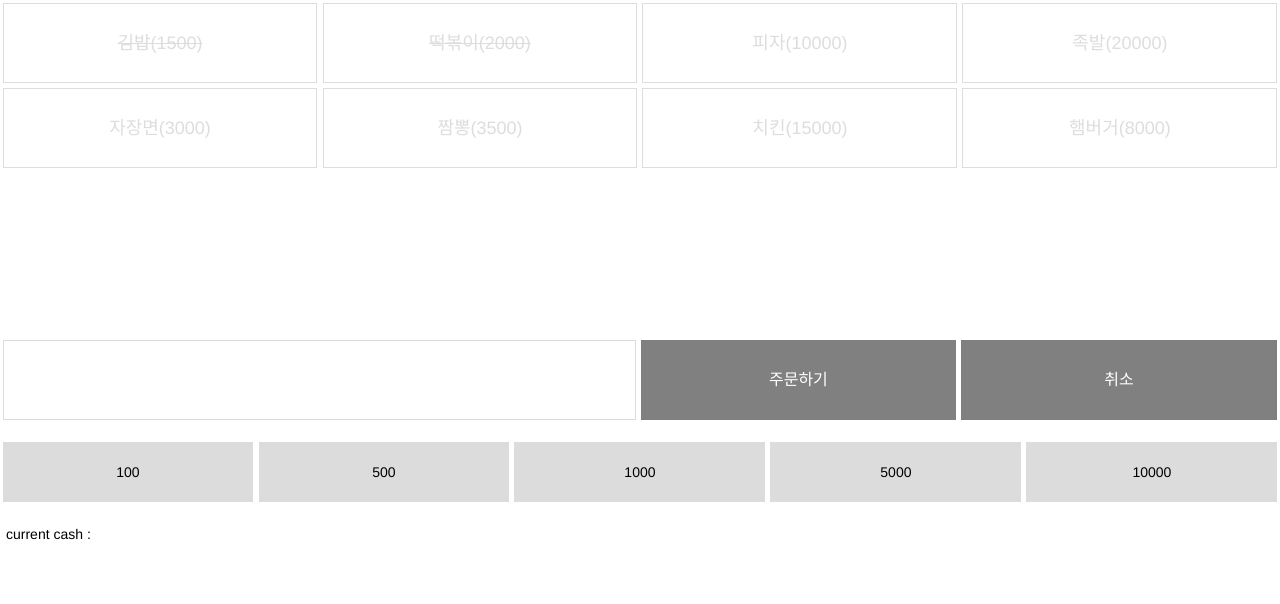
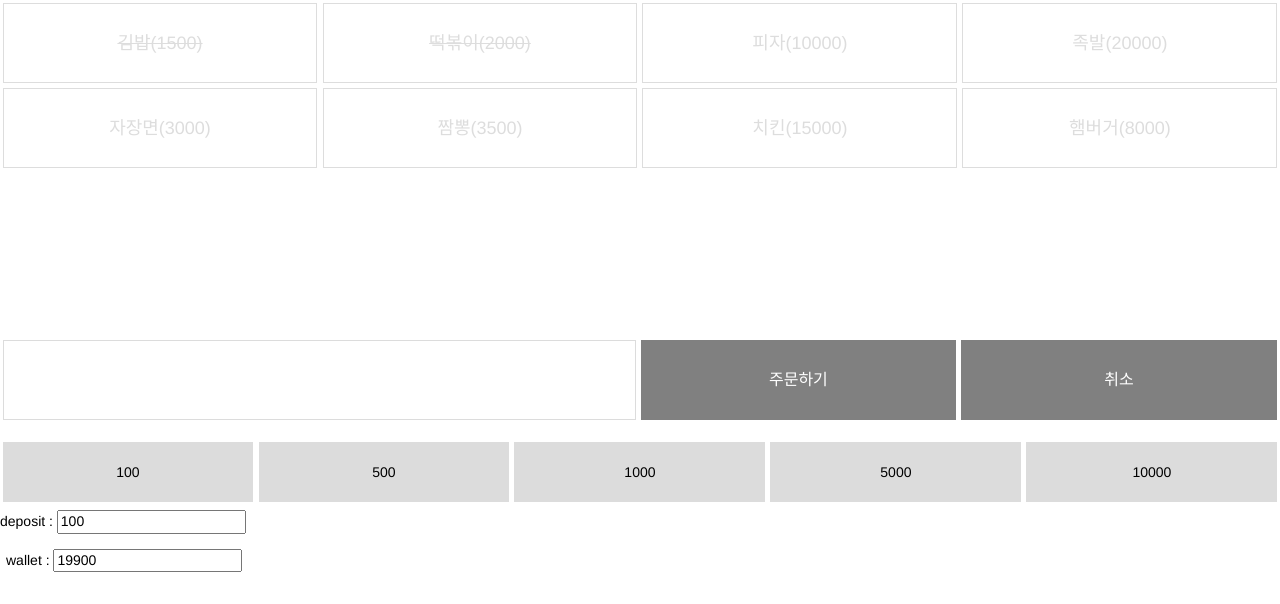
Before and after one commit to chj1768/new_kiosk, a website: page index.html in a window 1280 px wide. Both pictures are taken after a click on the item "100". Drawn offline with nearby package versions, Linux system fonts and the light colour scheme.

Commit message:
내 지갑 금액 뷰 추가

```diff
--- a/index.html
+++ b/index.html
@@ -30,10 +30,14 @@
 	    			<li class="cash" value=5000>5000</li>
 	    			<li class="cash" value=10000>10000</li>
     			</ul>
-    			<div id="currrent_cash">
-    				current cash :
-    				<input type="text" id="wallet" value="" readonly="true" />
+    			<div id="deposit_wrap">
+    				deposit :
+    				<input type="text" id="deposit" value="" readonly="true" />
     			</div>
+                <div id="wallet_wrap">
+                    wallet :
+                    <input type="text" id="wallet" value="" readonly="true" />
+                </div>
     		</div>
     	</div>
     </body>
--- a/js/app.js
+++ b/js/app.js
@@ -1,8 +1,9 @@
 
 function kiosk() {
 
-	var currentOrderBalance, currentOrderList, deposit, walletBalance, firstSoldOut, secondSoldOut;
+	var currentOrderBalance, currentOrderList, balance, walletBalance, firstSoldOut, secondSoldOut;
 	var menuList = Array.from( $( ".menu" ) );
+	var cashList = Array.from( $( ".cash" ) );
 
 	function randomizeMenu() {
 
@@ -21,16 +22,50 @@ function kiosk() {
   		menuList[ firstSoldOut ].className = 'soldout menu';
   		menuList[ secondSoldOut ].className = 'soldout menu';
   		menuList.forEach( item => {
-  			if( !item.className.includes( 'soldout' ) &&  item.value <= deposit ) {
+  			if( !item.className.includes( 'soldout' ) &&  item.value <= balance ) {
   				item.style.color = 'black';
           		item.style.cursor = 'pointer';
-  				item.onclick = this.addMenu.bind( this, item.textContent, item.value );
+  				//item.onclick = this.addMenu.bind( this, item.textContent, item.value );
   			}
-  			else if ( !item.className.includes( 'soldout' ) && item.value > deposit ) {
+  			else if ( !item.className.includes( 'soldout' ) && item.value > balance ) {
   				item.style.color = '#ddd';
           		item.style.cursor = 'not-allowed';
   			}
   		});
+
+  	};
+
+  	function deposit( data ) {
+
+  		if( data <= walletBalance ) {
+			balance += data;
+			walletBalance -= data;
+			renderDeposit( balance );
+			renderWallet( walletBalance );
+		}
+		else {
+			alert('돈이 없어요!');
+		}
+
+  	};
+
+  	function addClickListenerinCashList() {
+
+  		cashList.forEach( item => {
+	        item.onclick = deposit.bind( this, item.value );
+    	});
+
+  	};
+
+  	function renderDeposit( balance ) {
+
+  		$( "#deposit" ).val( balance );
+
+  	};
+
+  	function renderWallet( walletBalance ) {
+
+  		$( "#wallet" ).val( walletBalance );
 
   	};
 
@@ -41,7 +76,7 @@ function kiosk() {
 
 			currentOrderBalance =  isOrdering ? localStorage.getItem( "currentOrderBalance" ) : 0;
 			currentOrderList = isOrdering ? localStorage.getItem( "currentOrderList" ) : [];
-			deposit = isOrdering ? localStorage.getItem( "deposit" ) : 0;
+			balance = isOrdering ? localStorage.getItem( "balance" ) : 0;
 			walletBalance =  isOrdering ? localStorage.getItem( "walletBalance" ) : 20000;
 
 			if ( !isOrdering ) randomizeMenu();
@@ -50,7 +85,7 @@ function kiosk() {
 
 		},
 
-		getDeposit : function() {
+		/*getDeposit : function() {
 			return deposit;
 		},
 
@@ -64,11 +99,16 @@ function kiosk() {
 
 		setDeposit : function( data ) {
 			deposit = data;
-		},
+		},*/
 
 		render : function() { //view
 			renderMenuList();
-			renderScreen();
+			addClickListenerinCashList();
+			//document.getElementById( 'reset_button' ).onclick = this.removeMenu;
+    		//document.getElementById( 'order_button' ).onclick = this.orderMenu;
+			renderDeposit( balance );
+			renderWallet( walletBalance );
+
 		}
   };
 
--- a/style.css
+++ b/style.css
@@ -124,10 +124,10 @@ a:hover, a:active, a:focus { text-decoration:underline }
     margin: 0 auto;
     text-align: center;
     display: flex;}
-#currrent_cash {
+#deposit_wrap + #wallet_wrap {
         padding: 15px 6px;
     color: black; }
-#wallet {     border: none; }
+#wallet + #deposit { border: none; }
 
 @media only screen and (max-width: 400px) {
     .menu { font-size: 12px; }
```
